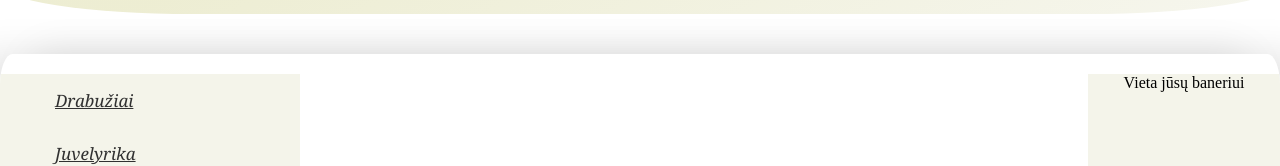
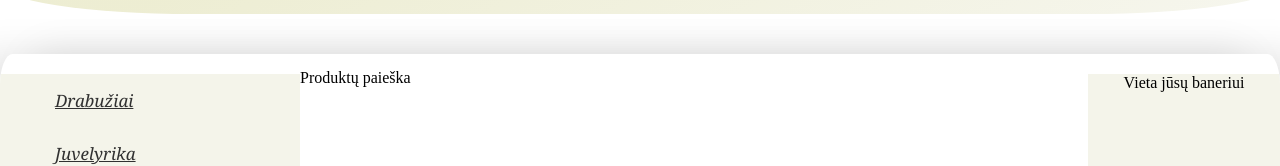
Before and after one commit to jonaspetraska7/JPBIT-2, an Angular app in the folder eshop/: page / in a window 1280 px wide. Shown: the part 186-352 px from the top of the page. Built offline with nearby package versions, Linux system fonts and the light colour scheme; what ng-simple-slideshow, ng2-carouselamos would draw is missing.

Commit message:
Sukurtas produktu paieskos laukas

```diff
--- a/eshop/src/app/produktu-kategorijos/produktu-kategorijos.component.html
+++ b/eshop/src/app/produktu-kategorijos/produktu-kategorijos.component.html
@@ -15,7 +15,7 @@
 <app-left-category></app-left-category>
 
 <div class="paieska">
-    <input class="paieskosLaukelis" (input)="ieskojimas($event)">
+    <span>Produktų paieška</span><input class="paieskosLaukelis" (input)="ieskojimas($event)">
 </div>
 
 <div id="produktai">
--- a/eshop/src/app/produktu-kategorijos/produktu-kategorijos.component.ts
+++ b/eshop/src/app/produktu-kategorijos/produktu-kategorijos.component.ts
@@ -8,6 +8,7 @@ import { ActivatedRoute } from '@angular/router';
 
 import { Router } from '@angular/router';
 import { ApiServisasService } from '../api-servisas.service';
+import { of } from 'rxjs';
 
 @Component({
     selector: 'app-produktu-kategorijos',
@@ -61,6 +62,8 @@ export class ProduktuKategorijosComponent implements OnInit {
 
     ieskojimas(event: any){
         let ivestas_tekstas = event.target.value;
+        if(event=="") this.currentProducts = this.allProducts;
+        this.currentProducts=this.allProducts.filter(x => x.title.includes(event.value));
     }
 
     getProductsByCategory(idCategory: number) {
```
